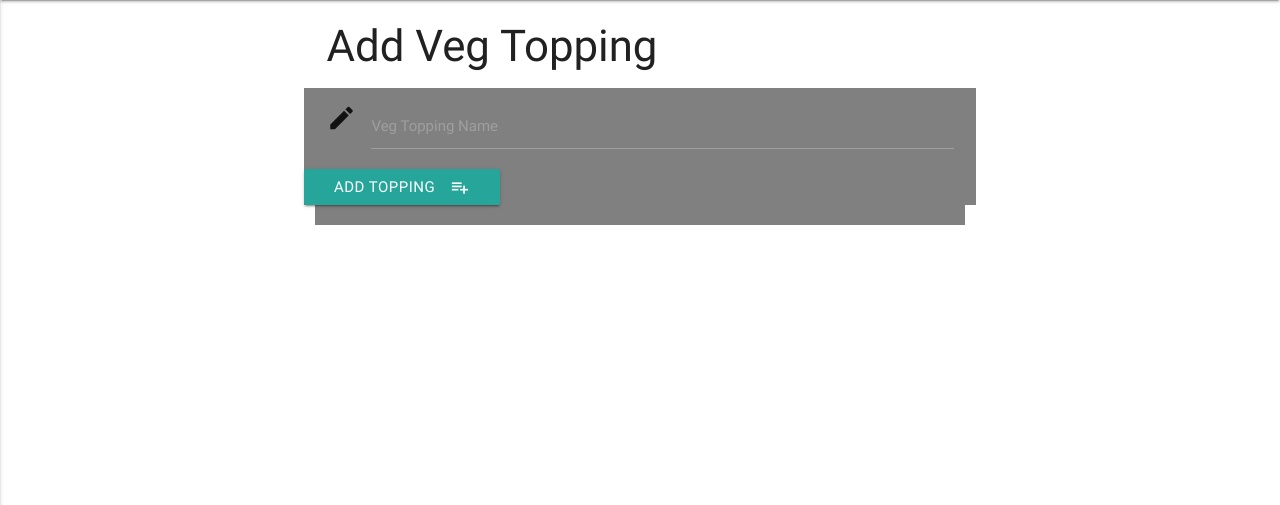
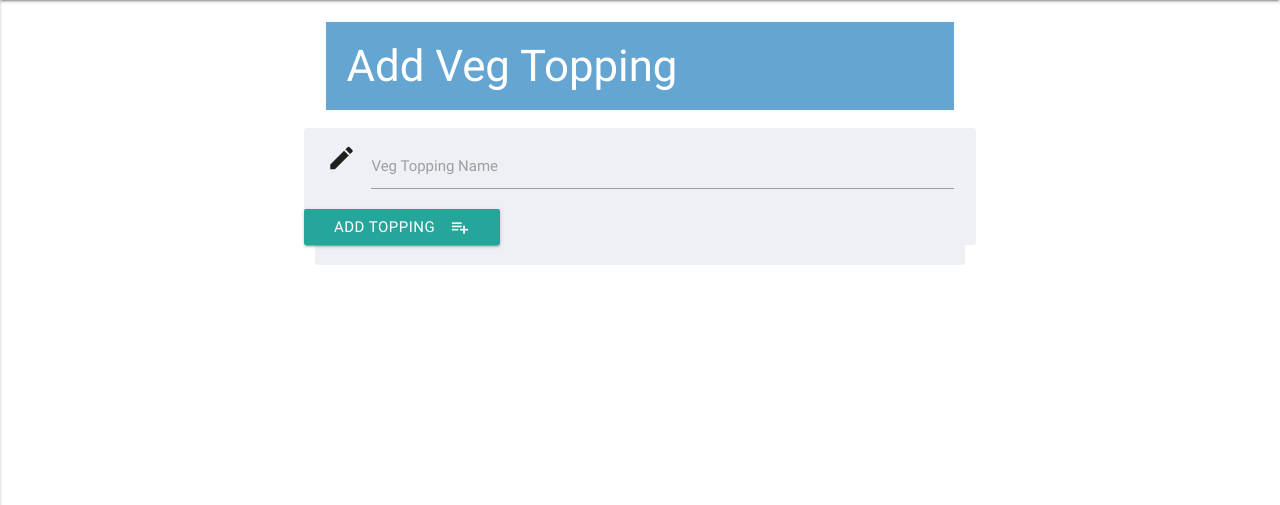
Before and after one commit to kennedydmb/pizza-database-project, a Flask app: page /add_veg in a window 1280 px wide. Shown: the part 64-569 px from the top of the page. Run offline with Flask 2, Linux system fonts and the light colour scheme; some libraries are stand-ins or nearby versions.

Commit message:
Added header styling and amended box styling

```diff
--- a/static/css/style.css
+++ b/static/css/style.css
@@ -1,5 +1,7 @@
 .box {
-    background-color: grey;
+    background-color: #eef0f5;
+    border-radius: 3px;
+    margin-bottom: 20px;
 }
 
 /* Colors ------------------------------------------------------------------- */
@@ -20,12 +22,16 @@
     color: purple;
 }
 
+.red {
+
+}
+
 /* Fixes -------------------------------------------------------------------- */
 
 /* Fixes alignment of text with checkboxes*/
 
 .label-fix {
-    margin-bottom: 3px;
+    margin-bottom: -8px;
 }
 
 /* Meat and Veg icon size */
@@ -37,3 +43,19 @@
 .icon-space {
     margin-right: 20px;
 }
+
+.pizza-list-header:{
+    margin-top: 0px;
+}
+
+/* Changes to defaults--------------------------------------------------*/
+
+h5,
+h4,
+h3,
+h2,
+h1 {
+    padding: 20px;
+    color: white;
+    background-color: #65A5D1;
+}
```
